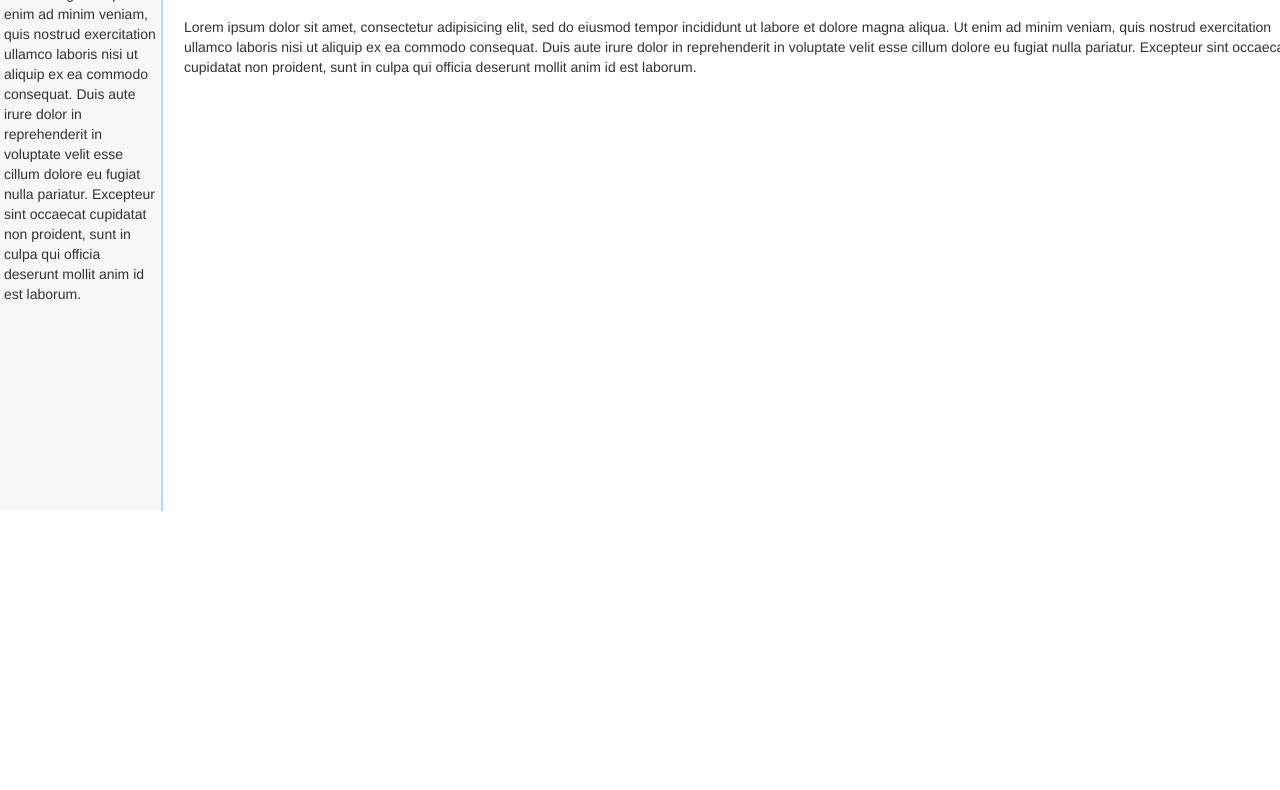
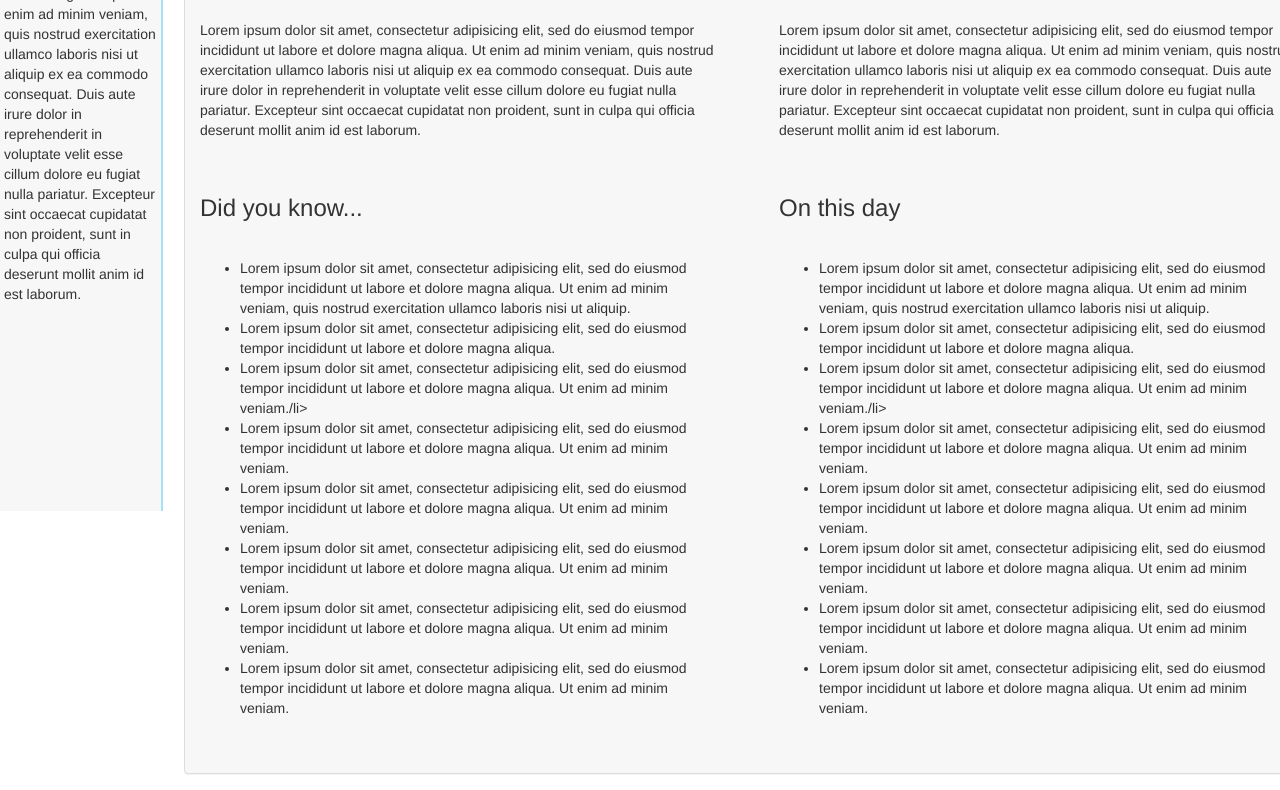
Before and after one commit to brnhensley/wikipedia, a plain HTML site: page index.html in a window 1280 px wide. Shown: the part 289-1079 px from the top of the page. Before the commit the page ends 800 px from the top, so only its background shows below. Drawn offline with Linux system fonts and the light colour scheme.

Commit message:
add two more columns

```diff
--- a/index.html
+++ b/index.html
@@ -55,16 +55,60 @@
           </div>
 
 
-          <!-- </div> -->
+        </div>
+        <div class="row">
+          <div class="col-md-6">
+            <div class="panel-heading">
+              <h2>From today's featured article</h2>
+            </div>
+            <div class="panel-body">
+              <p>Lorem ipsum dolor sit amet, consectetur adipisicing elit, sed do eiusmod tempor incididunt ut labore et dolore magna aliqua. Ut enim ad minim veniam, quis nostrud exercitation ullamco laboris nisi ut aliquip ex ea commodo consequat. Duis aute irure dolor in reprehenderit in voluptate velit esse cillum dolore eu fugiat nulla pariatur. Excepteur sint occaecat cupidatat non proident, sunt in culpa qui officia deserunt mollit anim id est laborum.</p>
+            </div>
+            <div class="panel-heading">
+              <h3>Did you know...</h3>
+            </div>
+            <div class="panel-body">
+              <ul>
+                <li>Lorem ipsum dolor sit amet, consectetur adipisicing elit, sed do eiusmod tempor incididunt ut labore et dolore magna aliqua. Ut enim ad minim veniam, quis nostrud exercitation ullamco laboris nisi ut aliquip.</li>
+                <li>Lorem ipsum dolor sit amet, consectetur adipisicing elit, sed do eiusmod tempor incididunt ut labore et dolore magna aliqua.</li>
+                <li>Lorem ipsum dolor sit amet, consectetur adipisicing elit, sed do eiusmod tempor incididunt ut labore et dolore magna aliqua. Ut enim ad minim veniam./li>
+                <li>Lorem ipsum dolor sit amet, consectetur adipisicing elit, sed do eiusmod tempor incididunt ut labore et dolore magna aliqua. Ut enim ad minim veniam.</li>
+                <li>Lorem ipsum dolor sit amet, consectetur adipisicing elit, sed do eiusmod tempor incididunt ut labore et dolore magna aliqua. Ut enim ad minim veniam.</li>
+                <li>Lorem ipsum dolor sit amet, consectetur adipisicing elit, sed do eiusmod tempor incididunt ut labore et dolore magna aliqua. Ut enim ad minim veniam.</li>
+                <li>Lorem ipsum dolor sit amet, consectetur adipisicing elit, sed do eiusmod tempor incididunt ut labore et dolore magna aliqua. Ut enim ad minim veniam.</li>
+                <li>Lorem ipsum dolor sit amet, consectetur adipisicing elit, sed do eiusmod tempor incididunt ut labore et dolore magna aliqua. Ut enim ad minim veniam.</li>
+              </ul>
+            </div>
+          </div>
+          <div class="col-md-6">
+            <div class="panel-heading">
+              <h2>In the news</h2>
+            </div>
+            <div class="panel-body">
+              <p>Lorem ipsum dolor sit amet, consectetur adipisicing elit, sed do eiusmod tempor incididunt ut labore et dolore magna aliqua. Ut enim ad minim veniam, quis nostrud exercitation ullamco laboris nisi ut aliquip ex ea commodo consequat. Duis aute irure dolor in reprehenderit in voluptate velit esse cillum dolore eu fugiat nulla pariatur. Excepteur sint occaecat cupidatat non proident, sunt in culpa qui officia deserunt mollit anim id est laborum.</p>
+            </div>
+            <div class="panel-heading">
+              <h3>On this day</h3>
+            </div>
+            <div class="panel-body">
+              <ul>
+                <li>Lorem ipsum dolor sit amet, consectetur adipisicing elit, sed do eiusmod tempor incididunt ut labore et dolore magna aliqua. Ut enim ad minim veniam, quis nostrud exercitation ullamco laboris nisi ut aliquip.</li>
+                <li>Lorem ipsum dolor sit amet, consectetur adipisicing elit, sed do eiusmod tempor incididunt ut labore et dolore magna aliqua.</li>
+                <li>Lorem ipsum dolor sit amet, consectetur adipisicing elit, sed do eiusmod tempor incididunt ut labore et dolore magna aliqua. Ut enim ad minim veniam./li>
+                <li>Lorem ipsum dolor sit amet, consectetur adipisicing elit, sed do eiusmod tempor incididunt ut labore et dolore magna aliqua. Ut enim ad minim veniam.</li>
+                <li>Lorem ipsum dolor sit amet, consectetur adipisicing elit, sed do eiusmod tempor incididunt ut labore et dolore magna aliqua. Ut enim ad minim veniam.</li>
+                <li>Lorem ipsum dolor sit amet, consectetur adipisicing elit, sed do eiusmod tempor incididunt ut labore et dolore magna aliqua. Ut enim ad minim veniam.</li>
+                <li>Lorem ipsum dolor sit amet, consectetur adipisicing elit, sed do eiusmod tempor incididunt ut labore et dolore magna aliqua. Ut enim ad minim veniam.</li>
+                <li>Lorem ipsum dolor sit amet, consectetur adipisicing elit, sed do eiusmod tempor incididunt ut labore et dolore magna aliqua. Ut enim ad minim veniam.</li>
+              </ul>
+            </div>
+          </div>
+        </div>
+        <div class="row">
+          <div class="col-md-12">
+            <div class="panel-body">
 
-          <div class="panel-body">
-
-          </div>
-          <div class="panel-body">
-
-          </div>
-          <div class="panel-body">
-
+            </div>
           </div>
         </div>
       </div>
```
